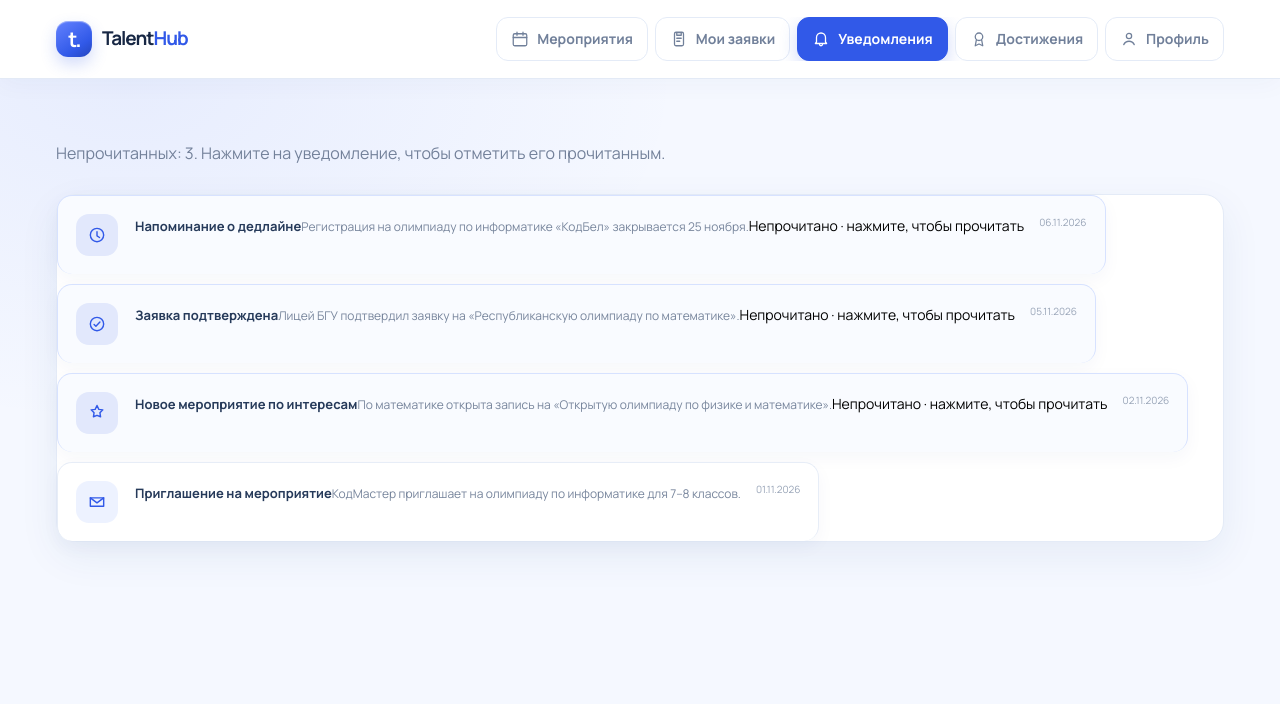
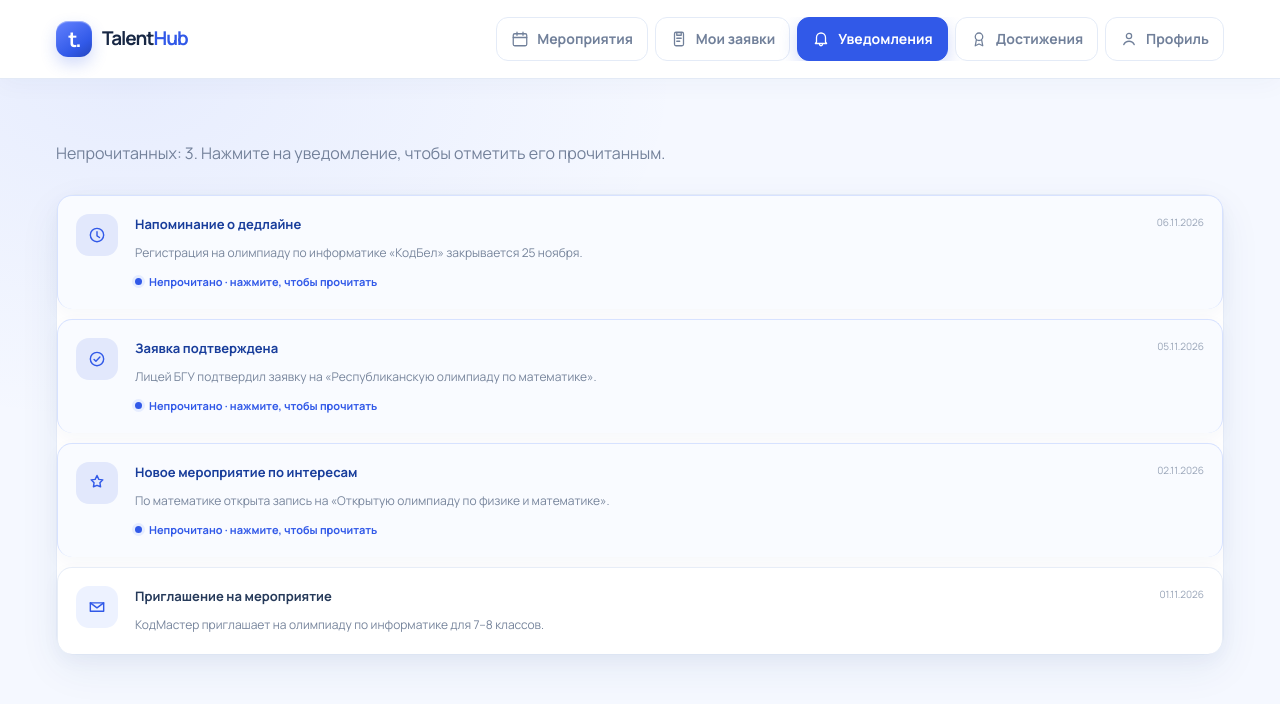
Before and after one commit to ILYUXXXA/talenthub_frontend, a React (Vite) app in the folder talenthub/: page /notifications in a window 1280 px wide. Shown: the top 704 px of the page. Built offline with nearby package versions, Linux system fonts and the light colour scheme; a web font is replaced by a local one.

Commit message:
Style unread notification states and interactive success cards

```diff
--- a/talenthub/src/styles/redesign.css
+++ b/talenthub/src/styles/redesign.css
@@ -481,3 +481,41 @@ label { color: #435573; }
 @media (prefers-reduced-motion: reduce) {
   *, *::before, *::after { scroll-behavior: auto!important; transition-duration: .01ms!important; animation-duration: .01ms!important; animation-iteration-count: 1!important; }
 }
+
+
+/* Student inbox and expandable success history */
+.inbox > li { list-style: none; }
+.inbox-row {
+  width: 100%;
+  color: inherit;
+  font: inherit;
+  text-align: left;
+  cursor: pointer;
+}
+.inbox-row:hover { border-color: #b9caff; box-shadow: 0 9px 24px rgba(49,89,232,.09); }
+.inbox-row:focus-visible, .success-item-trigger:focus-visible { outline: 3px solid rgba(49,89,232,.28); outline-offset: 3px; }
+.inbox-content { display: flex; min-width: 0; flex-direction: column; gap: 4px; }
+.inbox-title, .inbox-body { display: block; }
+.inbox-unread-label { display: inline-flex; align-items: center; gap: 7px; margin-top: 5px; color: #3159e8; font-size: 11px; font-weight: 750; }
+.inbox-unread-dot { width: 7px; height: 7px; flex: 0 0 7px; border-radius: 50%; background: #3159e8; box-shadow: 0 0 0 3px #e6edff; }
+.inbox-row.unread .inbox-title { color: #183d9b; }
+.success-grid { align-items: start; }
+.success-section { min-width: 0; }
+.success-interactive-list { display: flex; flex-direction: column; gap: 10px; margin: 0; padding: 0; list-style: none; }
+.success-item { overflow: hidden; border: 1px solid #e7edf7; border-radius: 13px; background: #fff; transition: border-color .18s ease,box-shadow .18s ease; }
+.success-item:hover, .success-item.is-open { border-color: #cbd8fb; box-shadow: 0 6px 18px rgba(32,61,120,.05); }
+.success-item-trigger { display: flex; width: 100%; align-items: center; gap: 12px; padding: 14px; border: 0; background: transparent; color: inherit; text-align: left; font: inherit; cursor: pointer; }
+.success-item-mark { display: grid; width: 34px; height: 34px; flex: 0 0 34px; place-items: center; border-radius: 11px; background: #edf2ff; color: #3159e8; font-size: 18px; font-weight: 800; }
+.success-item-copy { display: flex; min-width: 0; flex: 1; flex-direction: column; gap: 5px; }
+.success-item-title { color: #263a5a; font-size: 13px; font-weight: 750; line-height: 1.45; }
+.success-item-meta { color: #8a97aa; font-size: 11px; }
+.success-item-chevron { color: #3159e8; font-size: 20px; font-weight: 500; }
+.success-detail { padding: 0 16px 15px 60px; color: #63728b; font-size: 12px; line-height: 1.6; }
+.success-detail p { margin: 5px 0; }
+.success-detail strong { color: #344967; }
+.success-detail-description { padding-top: 6px; }
+@media (max-width: 640px) {
+  .inbox-row { grid-template-columns: 36px minmax(0,1fr); }
+  .success-grid { grid-template-columns: 1fr; }
+  .success-detail { padding-left: 14px; }
+}
```
